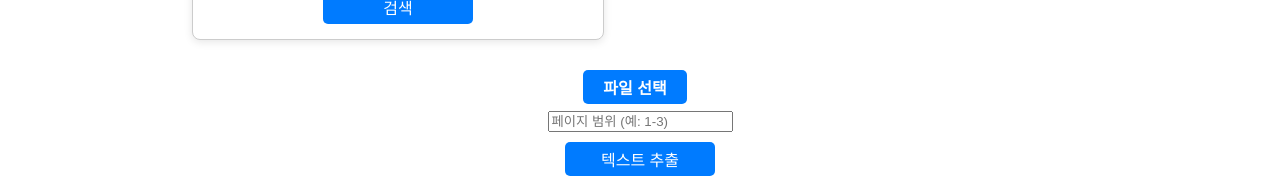
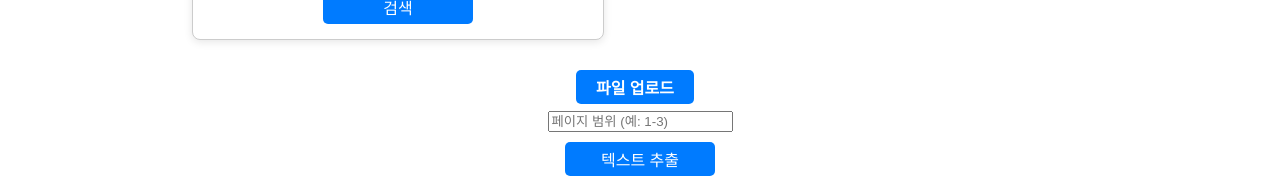
Before and after one commit to whgustj00/OCR-Business-Assistant, a React (Create React App) app in the folder ocr-app/: page / in a window 1280 px wide. Shown: the part 202-380 px from the top of the page. Built offline with nearby package versions, Linux system fonts and the light colour scheme.

Commit message:
UI 소폭 변경

```diff
--- a/ocr-app/src/components/FileUpload.js
+++ b/ocr-app/src/components/FileUpload.js
@@ -16,7 +16,7 @@ const FileUpload = ({ onFileUpload }) => {
     <div className="file-upload-container">
       <div className="file-upload-wrapper">
         <label htmlFor="file-upload" className="file-upload-label">
-          파일 선택
+          파일 업로드
         </label>
         <input
           type="file"
--- a/ocr-app/src/css/RagPage.css
+++ b/ocr-app/src/css/RagPage.css
@@ -12,6 +12,10 @@ h2 {
   color: #333;
   font-size: 1.5rem; /* 제목 크기 조정 */
   margin-bottom: 10px;
+}
+
+p {
+  white-space: pre-wrap;
 }
 
 .search-results {
```
